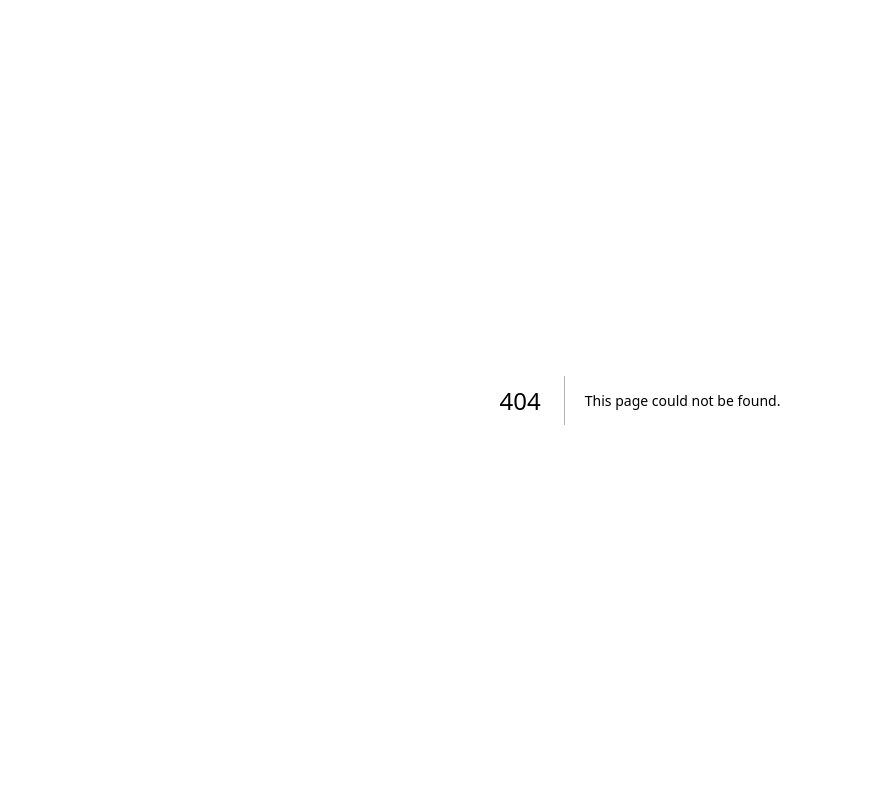
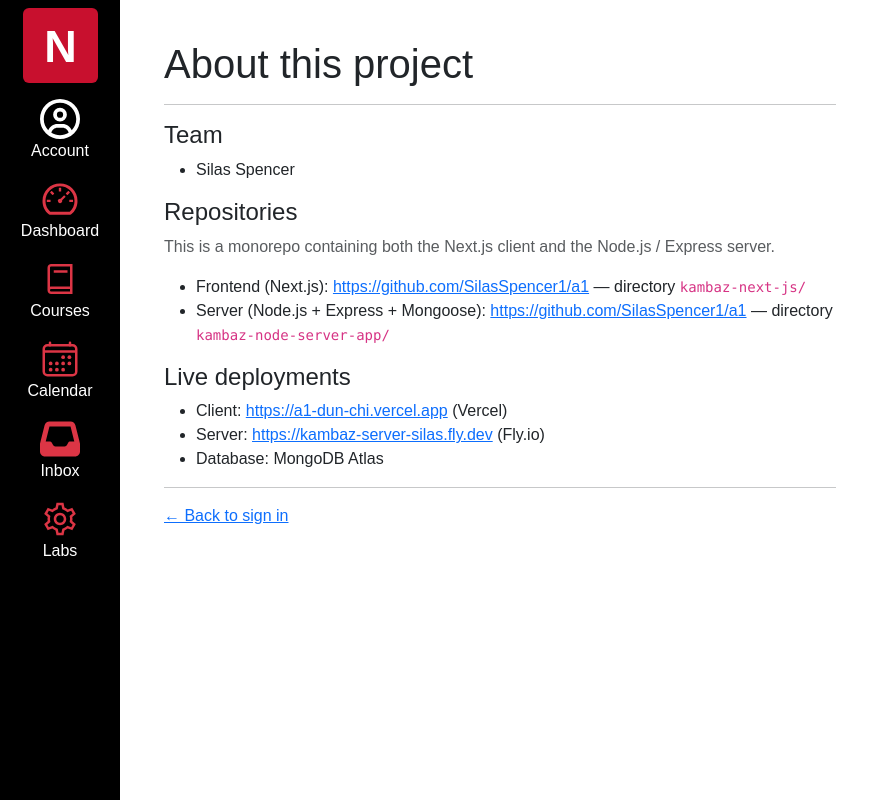
Before and after one commit to SilasSpencer1/a1, a Next.js app in the folder kambaz-next-js/: page /about in a window 1280 px wide. Before the commit this address had no page. Shown: the whole page, without its empty margins (0-873 px from the left). Built offline with nearby package versions, Linux system fonts and the light colour scheme; no server answers.

Commit message:
Add About page with team and repo info

```diff
--- /dev/null
+++ b/kambaz-next-js/app/(kambaz)/about/page.tsx
@@ -0,0 +1,52 @@
+import Link from "next/link";
+
+export default function About() {
+  const repoUrl = "https://github.com/SilasSpencer1/a1";
+  return (
+    <div className="p-4" style={{ maxWidth: 720 }}>
+      <h1>About this project</h1>
+      <hr />
+      <h4>Team</h4>
+      <ul>
+        <li>Silas Spencer</li>
+      </ul>
+      <h4>Repositories</h4>
+      <p className="text-muted">
+        This is a monorepo containing both the Next.js client and the Node.js / Express server.
+      </p>
+      <ul>
+        <li>
+          Frontend (Next.js):{" "}
+          <a href={repoUrl} target="_blank" rel="noreferrer">
+            {repoUrl}
+          </a>{" "}
+          — directory <code>kambaz-next-js/</code>
+        </li>
+        <li>
+          Server (Node.js + Express + Mongoose):{" "}
+          <a href={repoUrl} target="_blank" rel="noreferrer">
+            {repoUrl}
+          </a>{" "}
+          — directory <code>kambaz-node-server-app/</code>
+        </li>
+      </ul>
+      <h4>Live deployments</h4>
+      <ul>
+        <li>
+          Client: <a href="https://a1-dun-chi.vercel.app">https://a1-dun-chi.vercel.app</a>{" "}
+          (Vercel)
+        </li>
+        <li>
+          Server:{" "}
+          <a href="https://kambaz-server-silas.fly.dev/hello">
+            https://kambaz-server-silas.fly.dev
+          </a>{" "}
+          (Fly.io)
+        </li>
+        <li>Database: MongoDB Atlas</li>
+      </ul>
+      <hr />
+      <Link href="/account/signin">← Back to sign in</Link>
+    </div>
+  );
+}
--- a/kambaz-next-js/app/(kambaz)/account/signin/page.tsx
+++ b/kambaz-next-js/app/(kambaz)/account/signin/page.tsx
@@ -36,6 +36,8 @@ export default function Signin() {
         Sign in
       </Button>
       <Link id="wd-signup-link" href="/account/signup">Sign up</Link>
+      <hr />
+      <Link href="/about" className="text-muted small">About this project</Link>
     </div>
   );
 }
```
